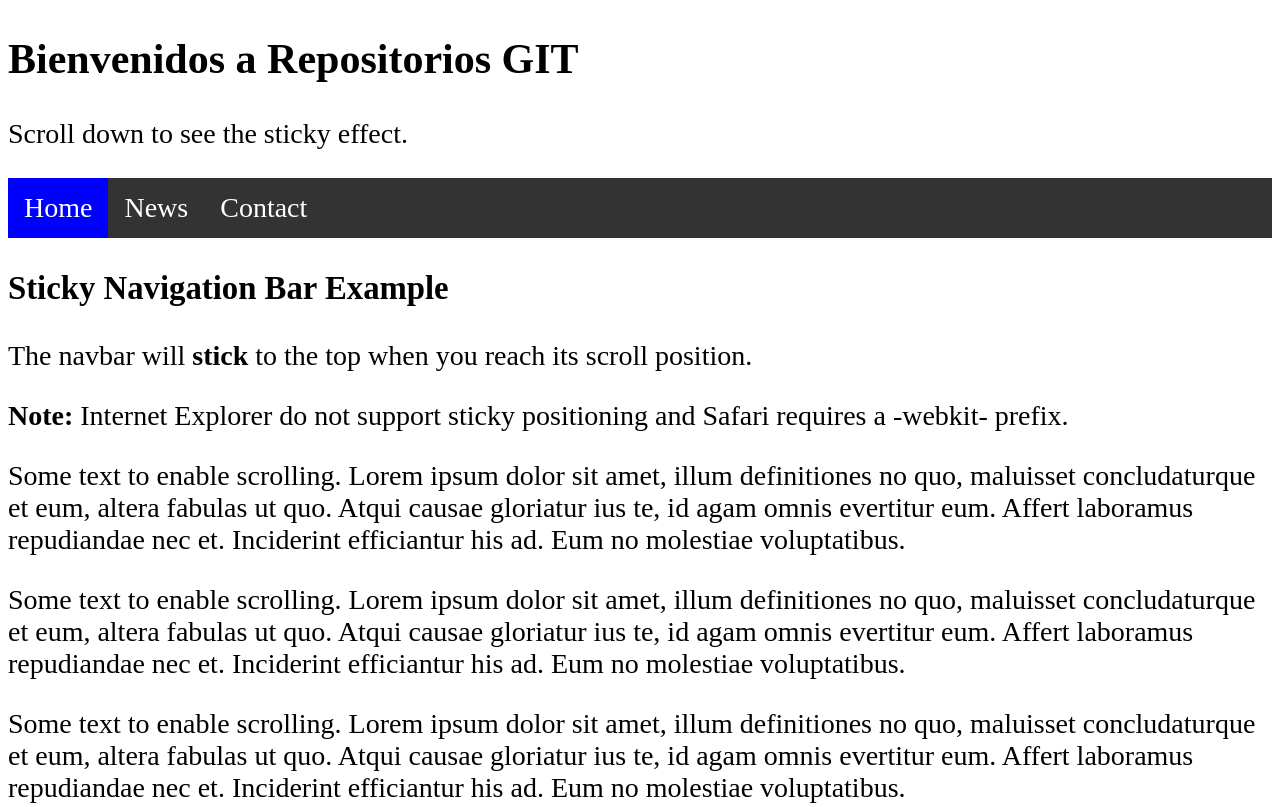
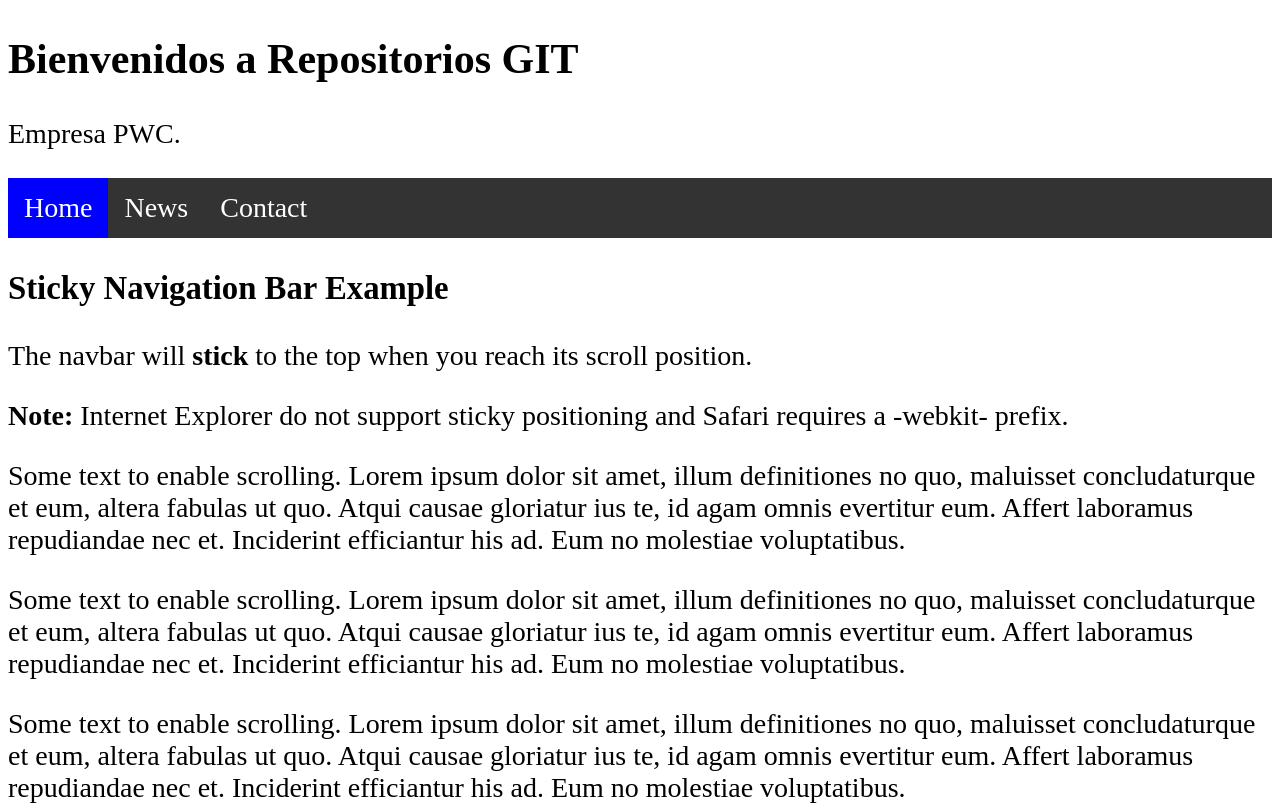
Before and after one commit to JerssonVasquez/VSCODE_GITPrueba, a plain HTML site: page index.html in a window 1280 px wide. Shown: the top 807 px of the page. Drawn offline with Linux system fonts and the light colour scheme.

Commit message:
Linea 13 cambio nombre etiqueta P

```diff
--- a/index.html
+++ b/index.html
@@ -10,7 +10,7 @@
 <body>
     <div class="header">
         <h2>Bienvenidos a Repositorios GIT</h2>
-        <p>Scroll down to see the sticky effect.</p>
+        <p>Empresa PWC.</p>
     </div>
 
       <ul>
```
